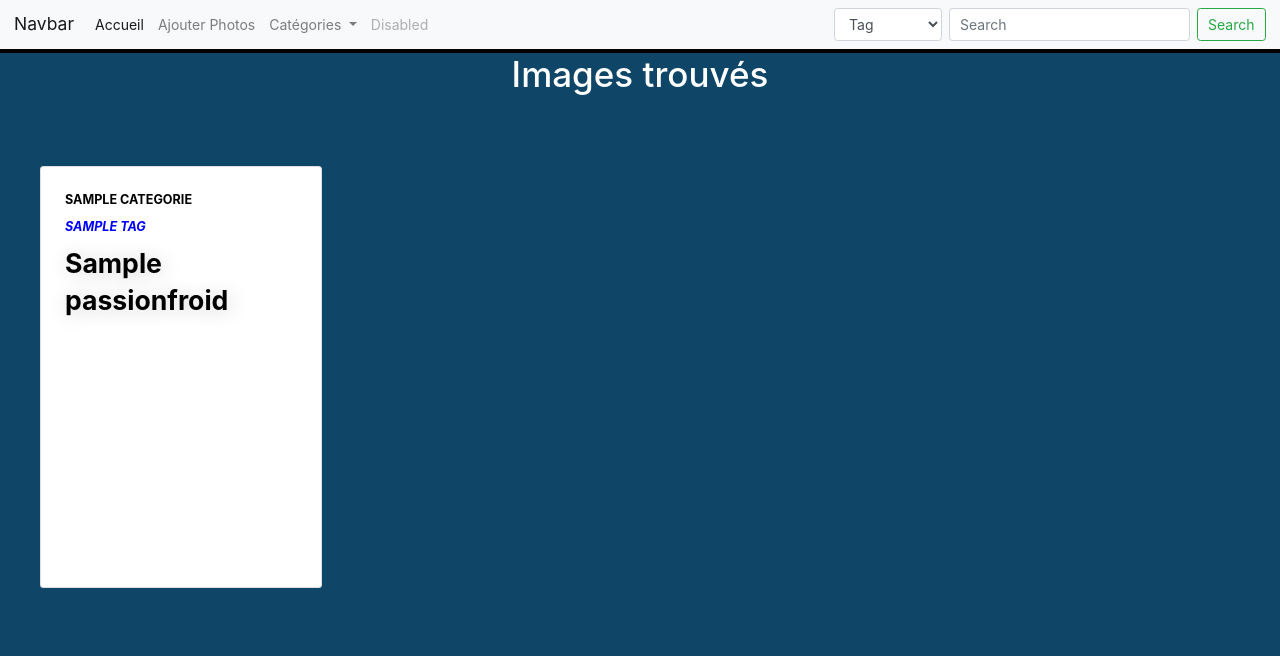
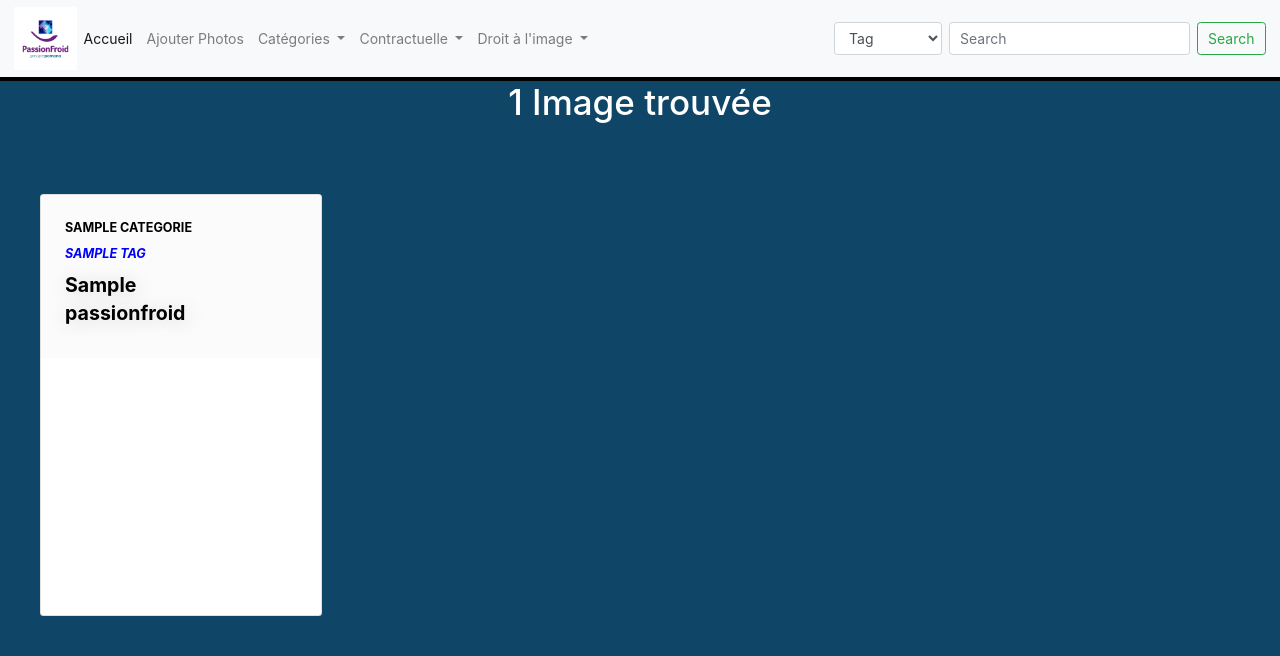
Before and after one commit to Netszky/Challenge_48H, a Flask app: a page that uses templates/index.html in a window 1280 px wide. Shown: the top 656 px of the page. Before the commit the page ends 588 px from the top, so only its background shows below. Run offline with Flask 2, Linux system fonts and the light colour scheme; a database or web service that is not in the repository returns one stand-in record (values such as "Sample title"); some libraries are stand-ins or nearby versions.

Commit message:
powerpoint

```diff
--- a/Main.py
+++ b/Main.py
@@ -20,9 +20,7 @@ def index():
     if request.method == "POST":
         recherche = request.form.get("recherche")
         filtre = request.form.get("filtre")
-        print(filtre)
         if recherche:
-            recherche = str.capitalize(recherche)
             if filtre == 'Tag':
                 print("tag")
                 images = db.find({"tag": {"$regex": recherche}})
@@ -70,12 +68,14 @@ def image(filename):
 @app.route('/Catégorie/<categorie>', methods=['GET'])
 def Ambiance(categorie):
     images = db.find({'categorie': categorie})
-    return render_template('index.html', images=images)
+    countimages = images.count()
+    return render_template('index.html', images=images, countimages=countimages)
 
 @app.route('/Catégorie/<categorie>', methods=['GET'])
 def Produit(categorie):
     images = db.find({'categorie': categorie})
-    return render_template('index.html', images=images)
+    countimages = images.count()
+    return render_template('index.html', images=images, countimages=countimages)
 
 @app.route('/detail/<id>', methods=['GET'])
 def detail(id):
@@ -84,19 +84,21 @@ def detail(id):
 
 @app.route('/update/<id>', methods=['POST'])
 def update(id):
-    image_passionfroid = request.files['image_passionfroid']
+    #image_passionfroid = request.files['image_passionfroid']
     categorie = request.form.get('categorie')
     tag = request.form.get('tag')
-    hasHuman = request.form.getlist('human')
-    contract = request.form.getlist('contract')
+    hasHuman = request.form.getlist('radio')
+    contract = request.form.getlist('radio_contract')
+    format_image = request.form.getlist('radio_format')
+
 
     updated_image = db.find_one({'_id': ObjectId(id)})
-    mongo.save_file(image_passionfroid.filename, image_passionfroid)
-    updated_image["image_passionfroid_name"] = image_passionfroid
+    #updated_image["image_passionfroid_name"] = image_passionfroid
     updated_image["categorie"] = categorie
     updated_image["tag"] = tag
     updated_image["hasHuman"] = hasHuman
     updated_image["Contractuelle"] = contract
+    updated_image["format"] = format_image
 
     db.replace_one({'_id': ObjectId(id)}, updated_image)
     return redirect(url_for('detail', id=id))
@@ -107,5 +109,20 @@ def delete(id):
     db.delete_one({'_id': ObjectId(id)})
     return redirect(url_for('index'))
 
+@app.route('/Human/<choix>', methods=['GET'])
+def Human(choix):
+    images = db.find({'hasHuman': choix})
+    print(choix)
+    countimages = images.count()
+    return render_template('index.html', images=images, countimages=countimages)
+
+@app.route('/Contract/<choix>', methods=['GET'])
+def Contract(choix):
+    images = db.find({'Contractuelle': choix})
+    print(choix)
+    countimages = images.count()
+    return render_template('index.html', images=images, countimages=countimages)
+
+
 if __name__ == '__main__':
     app.run(host='0.0.0.0', port=5000, debug=True)
--- a/static/style/accueil.css
+++ b/static/style/accueil.css
@@ -43,6 +43,7 @@ body{
 .tag  {
   font-style: italic;
   color: blue!important;
+  text-align: start!important;
 }
 
 .card-grid{
@@ -102,6 +103,7 @@ body{
   padding: var(--spacing-l);
   position: absolute;
   top: 0;
+  background-color: rgba(245,245,245,0.4);
 
 }
 
@@ -111,12 +113,13 @@ body{
   font-size: 0.9rem;
   margin-bottom: var(--spacing-s);
   text-transform: uppercase;
+
 }
 
 .card__heading{
   color: black;
   font-weight: bold;
-  font-size: 1.9rem;
+  font-size: 1.4rem;
   text-shadow: 2px 2px 20px rgba(0,0,0,0.2);
   line-height: 1.4;
   word-spacing: 100vw;
--- a/templates/index.html
+++ b/templates/index.html
@@ -15,9 +15,9 @@
     {% if countimages == 0 %}
                     Aucune Image trouvée
                 {% elif countimages == 1 %}
-                    {{ countimages }} Image trouvé
+                    {{ countimages }} Image trouvée
                 {% else %}
-                    {{ countimages }} Images trouvés
+                    {{ countimages }} Images trouvées
                 {% endif %}
 </h1>
 <section class="hero-section">
@@ -28,12 +28,18 @@
       <div class="card__content">
 
         <p class="card__category">{{img.categorie}}</p>
+
           {% for i in img.tag %}
             <p class="card__category tag">{{i}}</p>
           {% endfor %}
         {% if img.hasHuman[0] == 'Oui' %}
-          <p class="card__category">Photo Contractuelle</p>
+          <p class="card__category">Droit à l'image</p>
           {% elif img.hasHuman[0] == 'Non' %}
+            <p class="card__category">Pas de Droit</p>
+          {% endif %}
+        {% if img.Contractuelle[0] == 'Oui' %}
+          <p class="card__category">Contractuelle</p>
+          {% elif img.Contractuelle[0] == 'Non' %}
             <p class="card__category">Photo Non Contractuelle</p>
           {% endif %}
         <h3 class="card__heading">{{img.image_passionfroid_name}}</h3>
--- a/templates/layout/base.html
+++ b/templates/layout/base.html
@@ -7,7 +7,7 @@
 </head>
 <header>
 <nav class="navbar navbar-expand-lg navbar-light bg-light" style="border-bottom: 4px solid black">
-  <a class="navbar-brand" href="#">Navbar</a>
+  <img src="{{ url_for('static', filename='téléchargé.png') }}" width="5%" height="5%">
   <button class="navbar-toggler" type="button" data-toggle="collapse" data-target="#navbarSupportedContent" aria-controls="navbarSupportedContent" aria-expanded="false" aria-label="Toggle navigation">
     <span class="navbar-toggler-icon"></span>
   </button>
@@ -30,8 +30,24 @@
 
         </div>
       </li>
-      <li class="nav-item">
-        <a class="nav-link disabled" href="#">Disabled</a>
+      <li class="nav-item dropdown">
+        <a class="nav-link dropdown-toggle" href="#" id="navbarDropdown" role="button" data-toggle="dropdown" aria-haspopup="true" aria-expanded="false">
+          Contractuelle
+        </a>
+        <div class="dropdown-menu" aria-labelledby="navbarDropdown">
+          <a class="dropdown-item" href="/Contract/Oui">Oui</a>
+          <a class="dropdown-item" href="/Contract/Non">Non</a>
+
+        </div>
+      </li>
+      <li class="nav-item dropdown">
+        <a class="nav-link dropdown-toggle" href="#" id="navbarDropdown" role="button" data-toggle="dropdown" aria-haspopup="true" aria-expanded="false">
+          Droit à l'image
+        </a>
+        <div class="dropdown-menu" aria-labelledby="navbarDropdown">
+          <a class="dropdown-item" href="/Human/Oui">Oui</a>
+          <a class="dropdown-item" href="/Human/Non">Non</a>
+        </div>
       </li>
     </ul>
     <form class="form-inline my-2 my-lg-0" action="{{ url_for('index')}}" method="post" role="form">
```
Also changed, not shown: templates/detail.html (+17 -7 lines), static/téléchargé.png (added), 1 other file.
